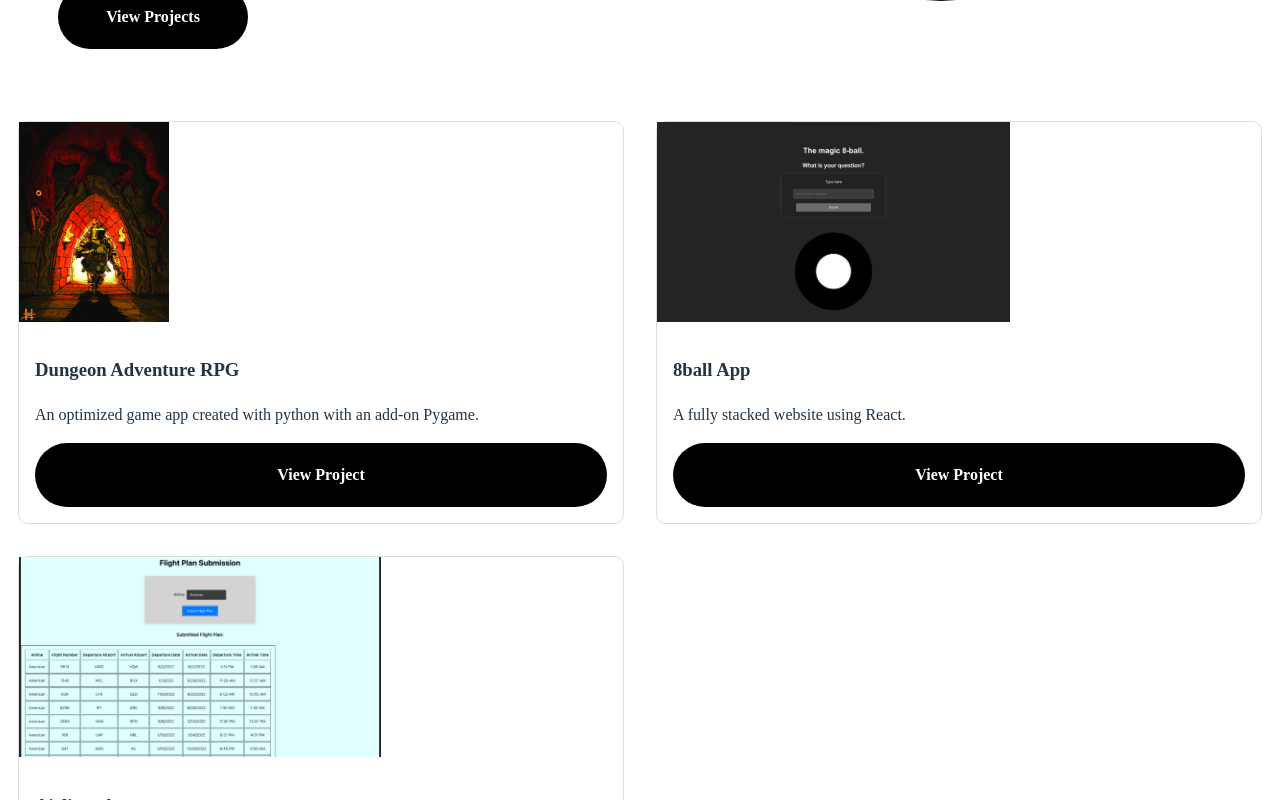
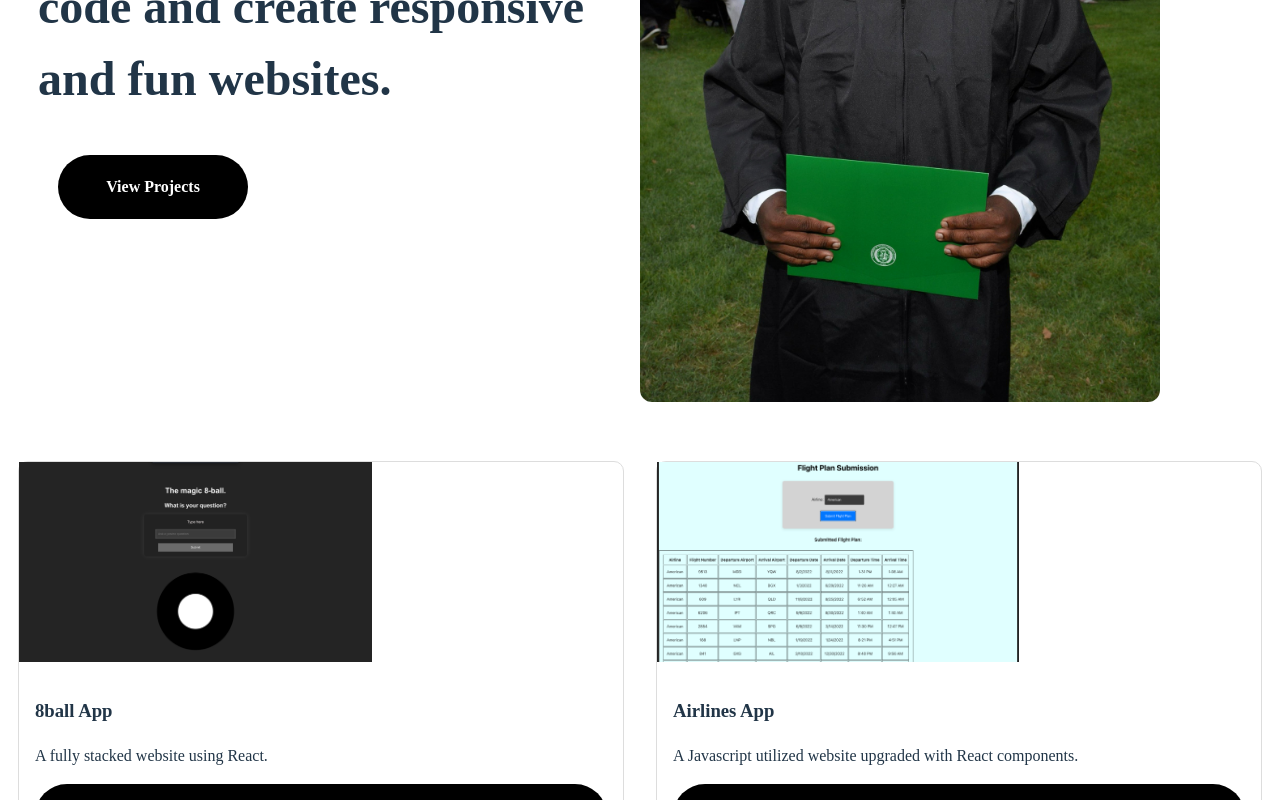
Before and after one commit to Izaiah566/portfolio-site, a React (Vite) app: page / in a window 1280 px wide. Shown: the part 460-1260 px from the top of the page. Built offline with nearby package versions, Linux system fonts and the light colour scheme.

Commit message:
home photo modified

```diff
--- a/src/data/projectData.jsx
+++ b/src/data/projectData.jsx
@@ -1,23 +1,7 @@
 export const projectData = [
+
     {
         id: 1,
-        slug: "dungeon-adventure-RPG",
-        title: "Dungeon Adventure RPG",
-        description: "An optimized game app created with python with an add-on Pygame.",
-        longDescription: `
-            The dungeon game was created with Python to control the movements of the character. The purpose of the game
-            is to explore around the area, figthing monsters and collecting loot.
-        `,
-        problem: "I wanted make the character move around the screen using the keyboards, but I don't know what to start.",
-        solution: "I looked up online for tutorials and found it on youtube. I followed the instructions step-by-step; unforuntately it stopped at Part 5",
-        improvment: "I would work more on the creating the background, the enemies and objectives",
-        image: "/images/dungeon.jpg",
-        gitHubLink: "https://github.com/Izaiah566/Python_RPG",
-        liveDemo: ""
-    },
-
-    {
-        id: 2,
         slug: "8-ball-app",
         title: "8ball App",
         description: "A fully stacked website using React.",
@@ -36,7 +20,7 @@ export const projectData = [
     },
 
     {
-        id: 3,
+        id: 2,
         slug: "airlines-app",
         title: "Airlines App",
         description: "A Javascript utilized website upgraded with React components.",
@@ -56,7 +40,7 @@ export const projectData = [
     },
 
     {
-        id: 4,
+        id: 3,
         slug: "marketplace-community-app",
         title: "Marketplace Community App",
         description: "A full-stack community marketplace using Supabase + FastAPI.",
@@ -78,7 +62,7 @@ export const projectData = [
     },
 
     {
-        id: 5,
+        id: 4,
         slug: "portfolio-website",
         title: "Portfolio Website",
         description: "My fully responsive portfolio using React + CSS Modules.",
--- a/src/pages/Home.jsx
+++ b/src/pages/Home.jsx
@@ -11,11 +11,11 @@ const Home = () => {
              <section className={styles.homeHero}>
               <div>
                 <h2>Hi! My name is Izaiah!</h2>
-                <h1 className={styles.heroTitle}>A web developer who loves to code and create responsive and fun websites.</h1>
+                <h1 className={styles.homeHeroTitle}>A web developer who loves to code and create responsive and fun websites.</h1>
                 <Link to="/Projects" className={styles.homeBtnPrimary}>View Projects</Link>
               </div>
-              <div className={styles.heroImg}>
-                <img src="images/IMG_6647.JPG"></img>
+              <div>
+                <img src="images/IMG_6647.JPG" className={styles.homeHeroImg}></img>
               </div>
              </section>
 
@@ -24,7 +24,7 @@ const Home = () => {
              <section className={styles.homeProjectGrid}>
               {projectData.slice(0,3).map(project => (
               <div key={project.id} className={styles.homeProjectCard}>
-               <div className={styles.homeProjectImg}><img src={project.image}/></div>
+               <img src={project.image} className={styles.homeProjectImg}/>
                <div className={styles.homeProjectBody}>
                  <h3>{project.title}</h3>
                  <p>{project.description}</p>
--- a/src/pages/Home.module.css
+++ b/src/pages/Home.module.css
@@ -4,12 +4,12 @@
   align-items: center;
 }
 
-.heroImg img {
-  width: 300px;
-  height: 300px;
-  border-radius: 50%;
-  display: block;
-  margin: 0 auto;
+.homeHeroImg{
+  width: 100%;
+  height: auto;
+  max-width: 420px;
+  object-fit: contain;
+  border-radius: 12px;
 }
 
 
@@ -59,7 +59,7 @@
   box-shadow: 0 3px 15px rgba(0,0,0,0.1);
 }
 
-.homeProjectImg img{
+.homeProjectImg{
   height: 200px;
   background: #eee;
   display: flex;
@@ -89,7 +89,7 @@
     display: block;
   }
 
-  .heroTitle {
+  .homeHeroTitle {
     font-size: 2.5rem;
   }
 }
@@ -101,16 +101,12 @@
         display: grid;
     }
 
-    .heroTitle {
+    .homeHeroTitle {
       font-size: 3rem;
     }
 
-    .heroImg img {
-      width: 300px;
-      height: 300px;
-      border-radius: 50%;
-      display: block;
-      margin: 0 auto;
+    .homeHeroImg{
+      max-width: 520px;
     }
 
     .homeProjectGrid {
```
